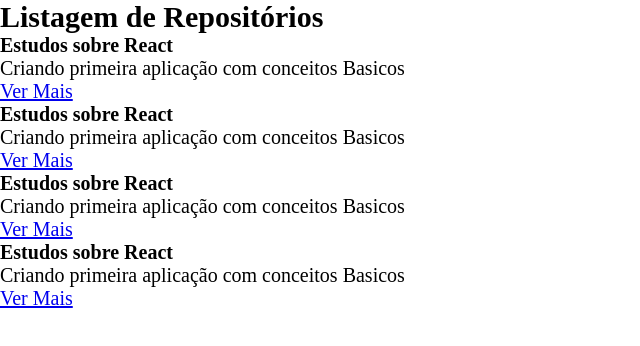
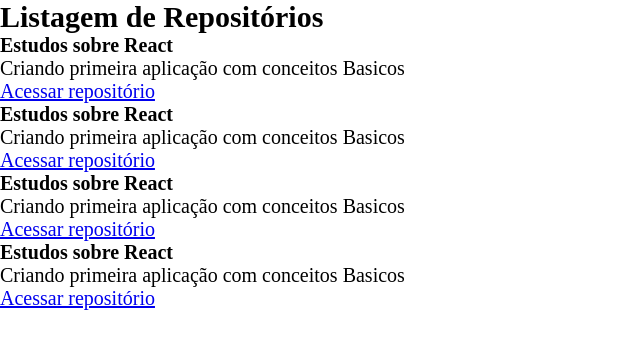
Before and after one commit to devhijazi/01-github-explorer, a React app: page / in a window 1280 px wide. Shown: the top 346 px of the page, without its empty margins (0-640 px from the left). Built offline with nearby package versions, Linux system fonts and the light colour scheme.

Commit message:
change text

```diff
--- a/src/components/RepositoryItem.jsx
+++ b/src/components/RepositoryItem.jsx
@@ -3,7 +3,7 @@
     <li>
       <strong>{props.repositoryProps.name ?? 'Sem Nome'}</strong>
       <p>{props.repositoryProps.description ?? 'Sem descrição'}</p>
-      <a href={props.repositoryProps.link}>Ver Mais</a>
+      <a href={props.repositoryProps.link}>Acessar repositório</a>
     </li>
   )
 }
```
